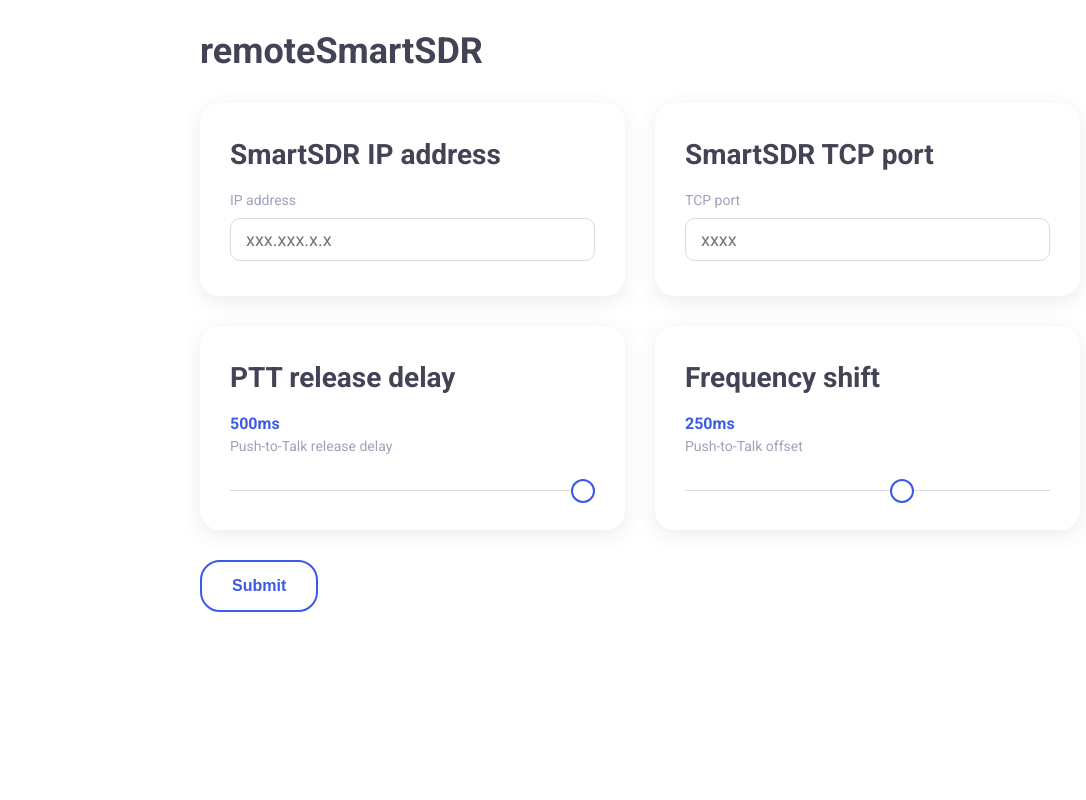
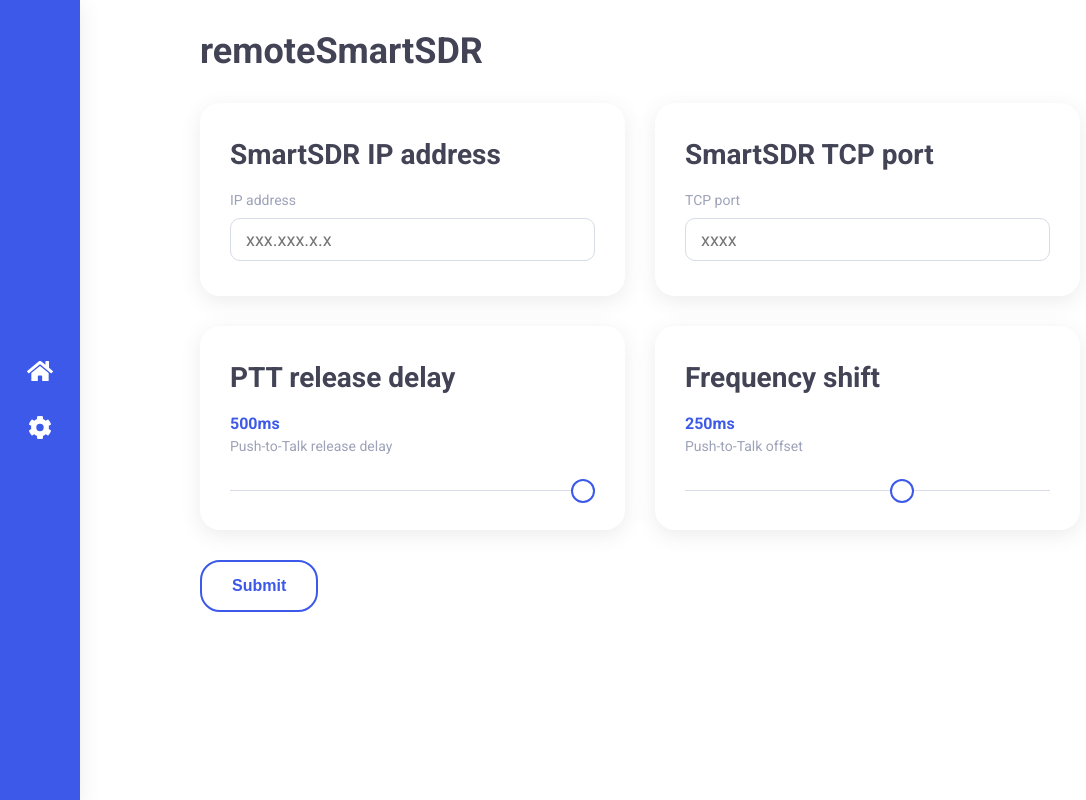
Before and after one commit to on3ure/remoteSmartSDR, a Next.js app in the folder web/: page / in a window 1280 px wide. Shown: the whole page, without its empty margins (0-1086 px from the left). Built offline with nearby package versions, Linux system fonts and the light colour scheme; no server answers; the database is empty.

Commit message:
Added navigation component

```diff
--- a/web/pages/index.js
+++ b/web/pages/index.js
@@ -1,6 +1,7 @@
 import Head from 'next/head';
 
 import { Main } from 'pages/Main';
+import { Nav } from 'components/nav/Nav';
 
 const Home = () => {
   return (
@@ -10,6 +11,8 @@
         <link rel="icon" href="/favicon.png" />
         <link rel="stylesheet" href="https://fonts.googleapis.com/css2?family=Roboto:wght@400;700&display=swap" />
       </Head>
+
+      <Nav />
 
       <main>
         <div className="container">
--- a/web/src/components/index.scss
+++ b/web/src/components/index.scss
@@ -1,3 +1,4 @@
+@import "./nav/Nav";
 @import "./card/Card";
 @import "./form/Form";
 @import "./toast/Toast";
--- /dev/null
+++ b/web/src/components/nav/Nav.scss
@@ -0,0 +1,53 @@
+@keyframes translate {
+  from {
+    transform: translate3d(-6rem, 0, 0);
+  }
+
+  to {
+    transform: translate3d(0, 0, 0);
+  }
+}
+
+nav {
+  position: fixed;
+  top: 0;
+  bottom: 0;
+  left: 0;
+
+  width: 8rem;
+
+  display: flex;
+  justify-content: center;
+  align-items: center;
+
+  background-color: $c-blue;
+
+  box-shadow: 0 .5rem 2rem rgba($c-grey-300, .1);
+
+  animation: translate 850ms cubic-bezier(.4, .12, 0, 1) forwards;
+
+  ul {
+    li {
+      margin: .5rem 0;
+
+      a {
+        display: flex;
+        justify-content: center;
+        padding: 1.5rem 2rem;
+
+        svg {
+          opacity: 1;
+
+          @include transition(opacity);
+        }
+
+        &:hover,
+        &:focus {
+          svg {
+            opacity: .75;
+          }
+        }
+      }
+    }
+  }
+}
--- /dev/null
+++ b/web/src/components/nav/Nav.tsx
@@ -0,0 +1,27 @@
+import React, { FC } from 'react';
+import Link from 'next/link';
+
+export const Nav: FC = () => (
+  <nav>
+    <ul>
+      <li>
+        <Link href="/">
+          <a>
+          <svg xmlns="http://www.w3.org/2000/svg" width="26" height="20.218">
+            <path d="M12.655 5.25l-8.322 6.849v7.4a.722.722 0 00.722.722l5.058-.013a.722.722 0 00.719-.722v-4.32a.722.722 0 01.722-.722h2.889a.722.722 0 01.722.722v4.314a.722.722 0 00.722.724l5.056.014a.722.722 0 00.722-.722v-7.4L13.346 5.25a.55.55 0 00-.691 0zM25.8 9.908l-3.773-3.11V.542A.542.542 0 0021.485 0h-2.528a.542.542 0 00-.542.542v3.277L14.375.494a2.166 2.166 0 00-2.753 0L.196 9.904a.542.542 0 00-.072.763l1.151 1.4a.542.542 0 00.763.074l10.617-8.746a.55.55 0 01.691 0l10.617 8.745a.542.542 0 00.763-.072l1.151-1.4a.542.542 0 00-.077-.764z" fill="#ffffff"/>
+          </svg>
+          </a>
+        </Link>
+      </li>
+      <li>
+        <Link href="/settings">
+          <a>
+          <svg xmlns="http://www.w3.org/2000/svg" width="22" height="22.981">
+            <path d="M21.719 14.252l-1.974-1.14a8.925 8.925 0 000-3.253l1.974-1.14a.56.56 0 00.255-.649 11.54 11.54 0 00-2.534-4.383.558.558 0 00-.686-.107L16.78 4.72a8.744 8.744 0 00-2.817-1.626V.82a.555.555 0 00-.436-.542 11.648 11.648 0 00-5.06 0 .555.555 0 00-.436.542v2.281a9.02 9.02 0 00-2.817 1.626l-1.969-1.14a.551.551 0 00-.686.107A11.47 11.47 0 00.025 8.077a.554.554 0 00.255.649l1.974 1.14a8.925 8.925 0 000 3.253L.28 14.259a.56.56 0 00-.254.642 11.54 11.54 0 002.53 4.388.558.558 0 00.686.107l1.974-1.14a8.744 8.744 0 002.817 1.626v2.28a.555.555 0 00.436.542 11.648 11.648 0 005.06 0 .555.555 0 00.436-.542v-2.28a9.02 9.02 0 002.817-1.626l1.974 1.14a.551.551 0 00.686-.107 11.47 11.47 0 002.536-4.388.572.572 0 00-.259-.649zm-10.722.941a3.707 3.707 0 113.707-3.707 3.712 3.712 0 01-3.707 3.707z" fill="#ffffff"/>
+          </svg>
+          </a>
+        </Link>
+      </li>
+    </ul>
+  </nav>
+);
```
